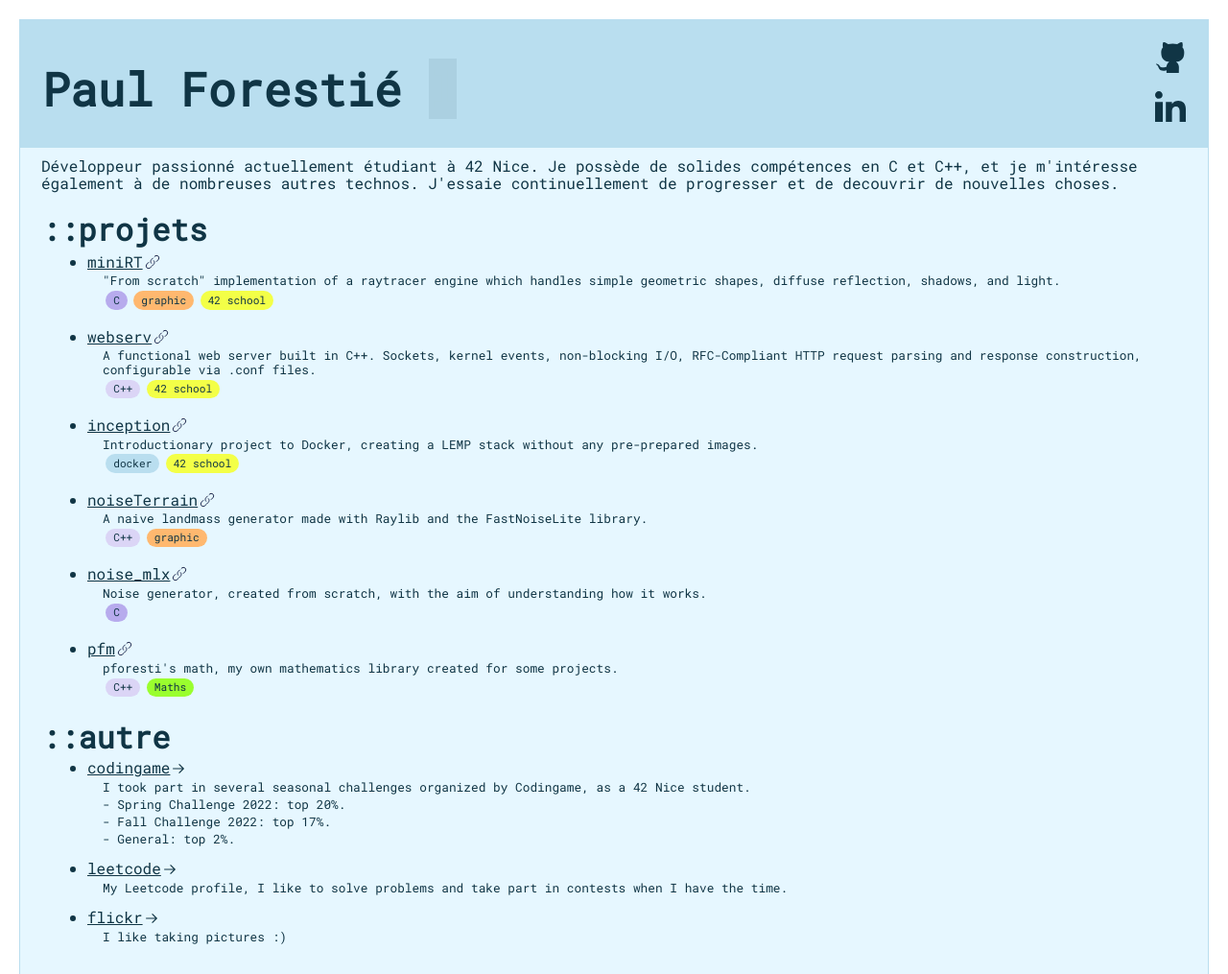
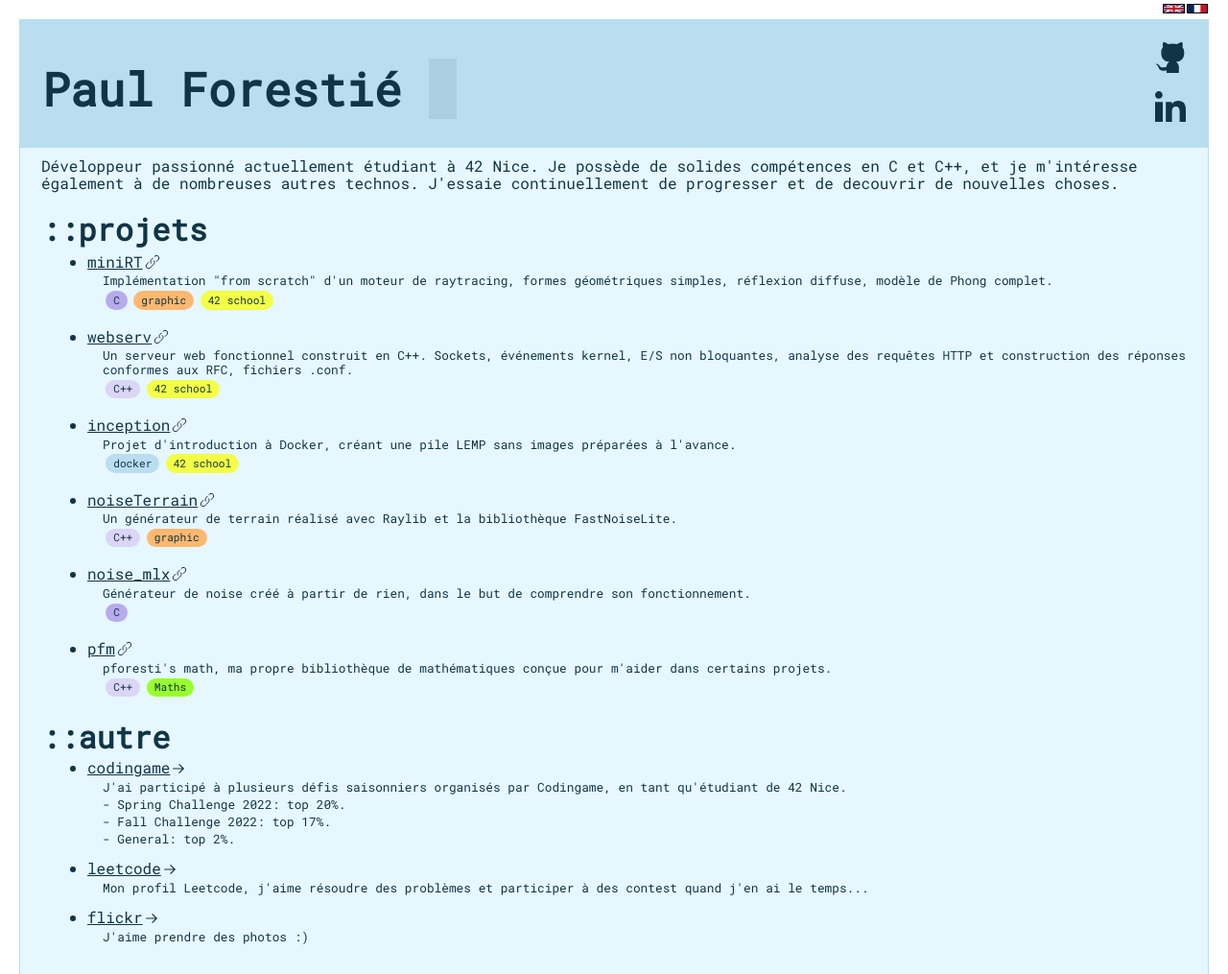
Before and after one commit to dcdnce/portfolio, a plain HTML site: page index.html in a window 1280 px wide. Shown: the top 1015 px of the page at 96% size. Drawn offline with Linux system fonts and the light colour scheme.

Commit message:
added translations

```diff
--- a/css/style.css
+++ b/css/style.css
@@ -11,6 +11,23 @@
 	font-size: 16px;
 	font-family: "Roboto Mono", "Courier-New", "sans-serif";
 	color:var(--blue-3);
+}
+
+.flags {
+	width: 100vw;
+	position: absolute;
+	top: 0px;
+	left: 0px;
+	display: flex;
+	justify-content: flex-end;
+	padding-right: 20px;
+}
+
+.flags img {
+	width: 22.5px;
+	height: 10px;
+	margin: 1px;
+	border: 1px solid black;
 }
 
 body {
--- a/index.html
+++ b/index.html
@@ -2,7 +2,7 @@
 <html lang="en">
 	<head>
 		<meta charset="UTF-8">
-		<title>porfolio lol</title>
+		<title>portfolio</title>
 		<!-- CSS -->
 		<link rel="stylesheet" href="./css/style.css">
 		<link rel="stylesheet" href="./css/tab.css">
@@ -10,6 +10,10 @@
 		<link rel="stylesheet" href="./css/normalize.css">
 	</head>
 	<body>
+		<div class="flags">
+			<a href="#"><img src="./img/en.png" alt="en"></a>
+			<a href="#"><img src="./img/fr.png" alt="fr"></a>
+		</div>
 		<!-- <div id="mousemove"></div> -->
 		<div id="portfolio">
 			<header>
@@ -20,47 +24,37 @@
 				</ul>
 			</header>
 			<main>
-				<p id="bio">
-					Développeur passionné actuellement étudiant à 42 Nice.
-					Je possède de solides compétences en C et C++, et je m'intéresse également à de nombreuses autres technos.
-					J'essaie continuellement de progresser et de decouvrir de nouvelles choses.
+				<p id="bio" translation="bio"></p>
 				<h2>::projets</h2>
 				<ul>
 					<li class="tab">
 						<p class="tab-title"><a href="https://github.com/dcdnce/minirt">miniRT<img src="./img/link.svg" alt="" class="project-icon"></a></p>
-						<p class="tab-brief">"From scratch" implementation of a raytracer
-							engine which handles simple geometric shapes, diffuse reflection,
-							shadows, and light.</p>
-						<div class="tab-boxes"><p class="cool-box c">C</p> <p
-								class="cool-box graphic">graphic</p> <p class="cool-box school">42
-								school</p></div>
+						<p class="tab-brief" translation="tab-minirt"></p>
+						<div class="tab-boxes"><p class="cool-box c">C</p><p class="cool-box graphic">graphic</p> <p class="cool-box school">42 school</p></div>
 					</li>
 					<li class="tab">
 						<p class="tab-title"><a href="https://github.com/dcdnce/webserv">webserv<img src="./img/link.svg" alt="" class="project-icon"></a></p>
-						<p class="tab-brief">A functional web server built in C++.
-							Sockets, kernel events, non-blocking I/O, RFC-Compliant HTTP request
-							parsing and response construction, configurable via .conf files.</p>
+						<p class="tab-brief" translation="tab-webserv"></p>
 						<div class="tab-boxes"><p class="cool-box cpp">C++</p> <p class="cool-box school">42 school</p></div>
 					</li>
 					<li class="tab">
 						<p class="tab-title"><a href="https://github.com/dcdnce/inception">inception<img src="./img/link.svg" alt="" class="project-icon"></a></p>
-						<p class="tab-brief">Introductionary project to Docker, creating
-							a LEMP stack without any pre-prepared images.</p>
+						<p class="tab-brief" translation="tab-inception"></p>
 						<div class="tab-boxes"><p class="cool-box docker">docker</p><p class="cool-box school">42 school</p></div>
 					</li>
 					<li class="tab">
 						<p class="tab-title"><a href="https://github.com/dcdnce/noiseTerrain">noiseTerrain<img src="./img/link.svg" alt="" class="project-icon"></a></p>
-						<p class="tab-brief">A naive landmass generator made with Raylib and the FastNoiseLite library.</p>
+						<p class="tab-brief" translation="tab-noiseterrain"></p>
 						<div class="tab-boxes"><p class="cool-box cpp">C++</p><p class="cool-box graphic">graphic</p></div>
 					</li>
 					<li class="tab">
 						<p class="tab-title"><a href="https://github.com/dcdnce/noise_mlx">noise_mlx<img src="./img/link.svg" alt="" class="project-icon"></a></p>
-						<p class="tab-brief">Noise generator, created from scratch, with the aim of understanding how it works.</p>
+						<p class="tab-brief" translation="tab-noisemlx"></p>
 						<div class="tab-boxes"><p class="cool-box c">C</p>
 					</li>
 					<li class="tab">
 						<p class="tab-title"><a href="https://github.com/dcdnce/pfm">pfm<img src="./img/link.svg" alt="" class="project-icon"></a></p>
-						<p class="tab-brief">pforesti's math, my own mathematics library created for some projects.</p>
+						<p class="tab-brief" translation="tab-pfm"></p>
 						<div class="tab-boxes"><p class="cool-box cpp">C++</p><p class="cool-box math">Maths</p></div>
 					</li>
 				</ul>
@@ -68,18 +62,18 @@
 				<ul>
 					<li class="tab">
 						<p class="tab-title"><a href="https://www.codingame.com/profile/00ee485e8fc39b50469acc96887e34771021544">codingame<img class="autre-icon" src="./img/next.svg" alt=""></a></p>
-						<p class="tab-brief">I took part in several seasonal challenges organized by Codingame, as a 42 Nice student.</p>
+						<p class="tab-brief" translation="tab-codingame"></p>
 						<p class="tab-brief"> - Spring Challenge 2022: top 20%.</p>
 						<p class="tab-brief"> - Fall Challenge 2022: top 17%.</p>
 						<p class="tab-brief"> - General: top 2%.</p>
 					</li>
 					<li class="tab">
 						<p class="tab-title"><a href="https://leetcode.com/dcdnce/">leetcode<img class="autre-icon" src="./img/next.svg" alt=""></a></p>
-						<p class="tab-brief">My Leetcode profile, I like to solve problems and take part in contests when I have the time.</p>
+						<p class="tab-brief" translation="tab-leetcode"></p>
 					</li>
 					<li class="tab">
 						<p class="tab-title"><a href="https://www.flickr.com/photos/123952762@N06/">flickr<img class="autre-icon" src="./img/next.svg" alt=""></a></p>
-						<p class="tab-brief">I like taking pictures :)</p>
+						<p class="tab-brief" translation="tab-flickr"></p>
 					</li>
 				</ul>
 			</main>
@@ -90,4 +84,5 @@
 	</body>
 		<!-- scripts -->
 	<script src="./js/index.js"></script>
+	<script src="./js/translation.js"></script>
 </html>
--- /dev/null
+++ b/js/translation.js
@@ -0,0 +1,64 @@
+"use strict";
+function setCookie(name, value, days) {
+    const expires = new Date();
+    expires.setTime(expires.getTime() + days * 24 * 60 * 60 * 1000);
+    document.cookie = name + '=' + value + ';expires=' + expires.toUTCString();
+}
+function getCookie(name) {
+    const cookies = document.cookie.split('; ');
+    for (let i = 0; i < cookies.length; i++) {
+        const cookie = cookies[i].split('=');
+        if (cookie[0] === name) {
+            return cookie[1];
+        }
+    }
+    return null;
+}
+async function loadTranslations(language) {
+    let translationFile = "./translations/en.json";
+    if (language === "en") {
+        translationFile = "./translations/en.json";
+    }
+    else if (language === "fr") {
+        translationFile = "./translations/fr.json";
+    }
+    const response = await fetch(translationFile);
+    if (response.ok) {
+        return await response.json();
+    }
+    else {
+        console.error("Failed to load translations.");
+        return {};
+    }
+}
+async function loadAndApplyTranslation(lang) {
+    let currTranslation = {};
+    // Load
+    loadTranslations(lang)
+        .then((loadedTranslation) => {
+        currTranslation = loadedTranslation;
+        // Apply
+        for (const key in currTranslation) {
+            const elem = document.querySelector('[translation="' + key + '"]');
+            if (elem != null)
+                elem.textContent = currTranslation[key];
+            setCookie('lang', lang, 365);
+        }
+    })
+        .catch((error) => {
+        console.error("Failed to load translations:", error);
+    });
+}
+document.querySelector('[alt="fr"]')?.addEventListener('click', () => {
+    loadAndApplyTranslation("fr");
+});
+document.querySelector('[alt="en"]')?.addEventListener('click', () => {
+    loadAndApplyTranslation("en");
+});
+// Init
+let lang = "fr";
+const savedLang = getCookie('lang');
+if (savedLang) {
+    lang = savedLang;
+}
+loadAndApplyTranslation(lang);
--- /dev/null
+++ b/translations/fr.json
@@ -0,0 +1,12 @@
+{
+	"bio": "Développeur passionné actuellement étudiant à 42 Nice. Je possède de solides compétences en C et C++, et je m'intéresse également à de nombreuses autres technos. J'essaie continuellement de progresser et de decouvrir de nouvelles choses.",
+	"tab-minirt": "Implémentation \"from scratch\" d'un moteur de raytracing, formes géométriques simples, réflexion diffuse, modèle de Phong complet.",
+	"tab-webserv": "Un serveur web fonctionnel construit en C++. Sockets, événements kernel, E/S non bloquantes, analyse des requêtes HTTP et construction des réponses conformes aux RFC, fichiers .conf.",
+	"tab-inception": "Projet d'introduction à Docker, créant une pile LEMP sans images préparées à l'avance.",
+	"tab-noiseterrain": "Un générateur de terrain réalisé avec Raylib et la bibliothèque FastNoiseLite.",
+	"tab-noisemlx": "Générateur de noise créé à partir de rien, dans le but de comprendre son fonctionnement.",
+	"tab-pfm": "pforesti's math, ma propre bibliothèque de mathématiques conçue pour m'aider dans certains projets.",
+	"tab-codingame": "J'ai participé à plusieurs défis saisonniers organisés par Codingame, en tant qu'étudiant de 42 Nice.",
+	"tab-leetcode": "Mon profil Leetcode, j'aime résoudre des problèmes et participer à des contest quand j'en ai le temps...",
+	"tab-flickr": "J'aime prendre des photos :)"
+}
```
Also changed, not shown: translations/en.json (added, +12 -0 lines), img/en.png (added), img/fr.png (added).
